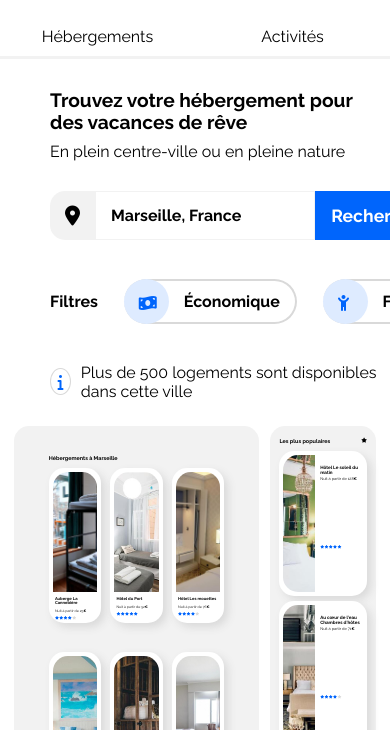
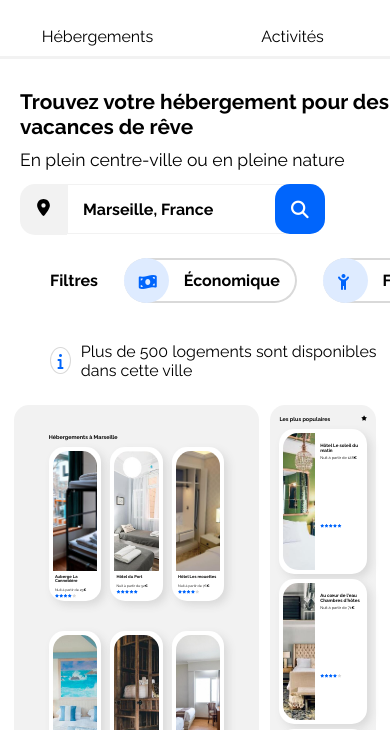
Before and after one commit to MarianneB08/Booki, a plain HTML site: page index.html in a window 390 px wide. Shown: the part 73-803 px from the top of the page. Drawn offline with Linux system fonts and the light colour scheme.

Commit message:
Responsive (max-width 768) OK sur slogan, subtitle et form dans le header

```diff
--- a/css/style.css
+++ b/css/style.css
@@ -28,7 +28,8 @@ a {
 /* Mise en forme du header */
 
 .navbar {
-    height: 90px; /* permet de fixer la bordure supérieure des liens du menu tout à fait en haut de la page*/
+    height: 90px;
+    /* permet de fixer la bordure supérieure des liens du menu tout à fait en haut de la page*/
     margin: 0 50px 0 50px;
     display: flex;
     justify-content: space-between;
@@ -67,7 +68,11 @@ a {
     margin-top: 0;
 }
 
+/* Responsive mobile - Partie supérieure du header (navbar) */
+
 @media screen and (max-width: 768px) {
+
+    /* Mise en place de la navbar et du logo */
 
     .navbar {
         height: auto;
@@ -75,6 +80,7 @@ a {
         flex-direction: column;
         justify-content: center;
         margin: 20px 0 30px 0;
+        flex-shrink: 0;
     }
 
     .navbar_logo {
@@ -90,9 +96,8 @@ a {
     }
 
     .navbar nav ul {
-        /*display: flex;
-        justify-content: center;*/
-        flex: 1;
+        width: auto;
+        flex: 1 1;
         margin: 0;
     }
 
@@ -104,12 +109,14 @@ a {
         border-bottom: solid 3px #f2f2f2;
     }
 
+    .nav_link {
+        padding: 0;
+    }
+
+    /* Effets au survol sur le menu */
+
     .navbar li:hover {
         border-bottom: solid 3px #0065FC;
-    }
-
-    .nav_link {
-        padding: 0;
     }
 
     .nav_link:hover {
@@ -119,9 +126,9 @@ a {
 }
 
 
-/* Mise en place du slogan */
+/* Desktop - Mise en place du slogan */
 
-.slogan-search {
+.slogan_search {
     width: 100%;
 }
 
@@ -136,20 +143,45 @@ a {
     line-height: 0.4;
 }
 
-/* Mise en place du formulaire de recherche */
+/* Responsive mobile - Mise en place du slogan */
 
-.form_location {
+@media screen and (max-width: 768px) {
+
+    .slogan {
+        width: 100%;
+        font-size: 1.3em;
+        margin-left: 50px;
+        word-break: break-word;
+        margin-left: 20px;
+    }
+
+    .subtitle {
+        font-size: 1.1em;
+        margin-left: 20px;
+    }
+}
+
+/* Desktop - Mise en place du formulaire de recherche */
+
+.form {
     display: flex;
     align-items: center;
     margin-left: 50px;
     margin-top: 20px;
+    position: relative;
 }
 
-.location_dot {
+.location_dot_container {
     padding: 15px;
     background: #f2f2f2;
     border-top-left-radius: 15px;
     border-bottom-left-radius: 15px;
+}
+
+.location_dot_img {
+    color: rgb(0, 0, 0);
+    width: 17px;
+    height: 17px;
 }
 
 .search_input {
@@ -158,7 +190,7 @@ a {
     font-weight: 600;
     font-size: 1em;
     width: 220px;
-    height: 48.5px;
+    height: 49.5px;
     padding-left: 15px;
 }
 
@@ -167,18 +199,71 @@ input::placeholder {
     font-family: 'Raleway';
 }
 
-.research_button {
+.search_button {
     background: #0065FC;
     font-family: 'Raleway';
     color: rgb(255, 255, 255);
     font-weight: 600;
     font-size: 1.1em;
-    box-shadow: none;
     border: none;
-    height: 48.5px;
+    height: 49.5px;
     width: 130px;
     border-top-right-radius: 15px;
     border-bottom-right-radius: 15px;
+    position: absolute;
+    left: 265px;
+}
+
+.magnifying-glass_container {
+    visibility: hidden;
+}
+
+.fa-magnifying-glass {
+    visibility: hidden;
+}
+
+/* Mobile - Mise en place du formulaire de recherche */
+
+@media screen and (max-width: 768px) {
+    .form {
+        display: flex;
+        align-items: center;
+        margin-left: 20px;
+        position: relative;
+    }
+
+    .search_input {
+        border: 1px solid #f2f2f2;
+        font-family: 'Raleway';
+        font-weight: 600;
+        font-size: 1em;
+        width: 220px;
+    }
+
+    .search_button {
+        visibility: hidden;
+    }
+
+    .magnifying-glass_container {
+        visibility: visible;
+        background: #0065FC;
+        font-family: 'Raleway';
+        color: rgb(255, 255, 255);
+        font-weight: 600;
+        font-size: 1.1em;
+        border: none;
+        position: absolute;
+        left: 255px;
+        height: 49.5px;
+        width: 49.5px;
+        border-radius: 15px;
+    }
+
+    .fa-magnifying-glass {
+        visibility: visible;
+        color: rgb(255, 255, 255);
+        font-size: 1em;
+    }
 }
 
 /* Mise en place des filtres */
--- a/index.html
+++ b/index.html
@@ -37,27 +37,23 @@
 
             <!-- Définition du slogan et du formulaire de recherche -->
 
-            <div class="slogan-search">
+            <div class="slogan_search">
 
                 <h1 class="slogan">Trouvez votre hébergement pour des vacances de rêve</h1>
                 <p class="subtitle">En plein centre-ville ou en pleine nature</p>
 
+                <div class="form">
 
-                <div class="form_location">
+                    <div class="location_dot_container">
+                        <img src="images/icons/location-dot-solid.svg" alt="icône de localisation" class="location_dot_img" />                    </div>
 
-                    <div class="location_dot">
-                        <i class="fa-solid fa-lg fa-location-dot"></i>
-                    </div>
-
-                    <form method="post" action="traitement.php">
-                        <p>
+                    <form method="post" action="#">
                             <input class="search_input" type="search" name="city" placeholder="Marseille, France" />
-                        </p>
+                            <input class="search_button" type="button" value="Rechercher"/>
+                            <button class="magnifying-glass_container">
+                                <i class="fa-solid fa-magnifying-glass"></i>
+                            </button>
                     </form>
-
-                    <div class="blue_button">
-                        <input class="research_button" type="button" value="Rechercher" />
-                    </div>
 
                 </div>
 
```
